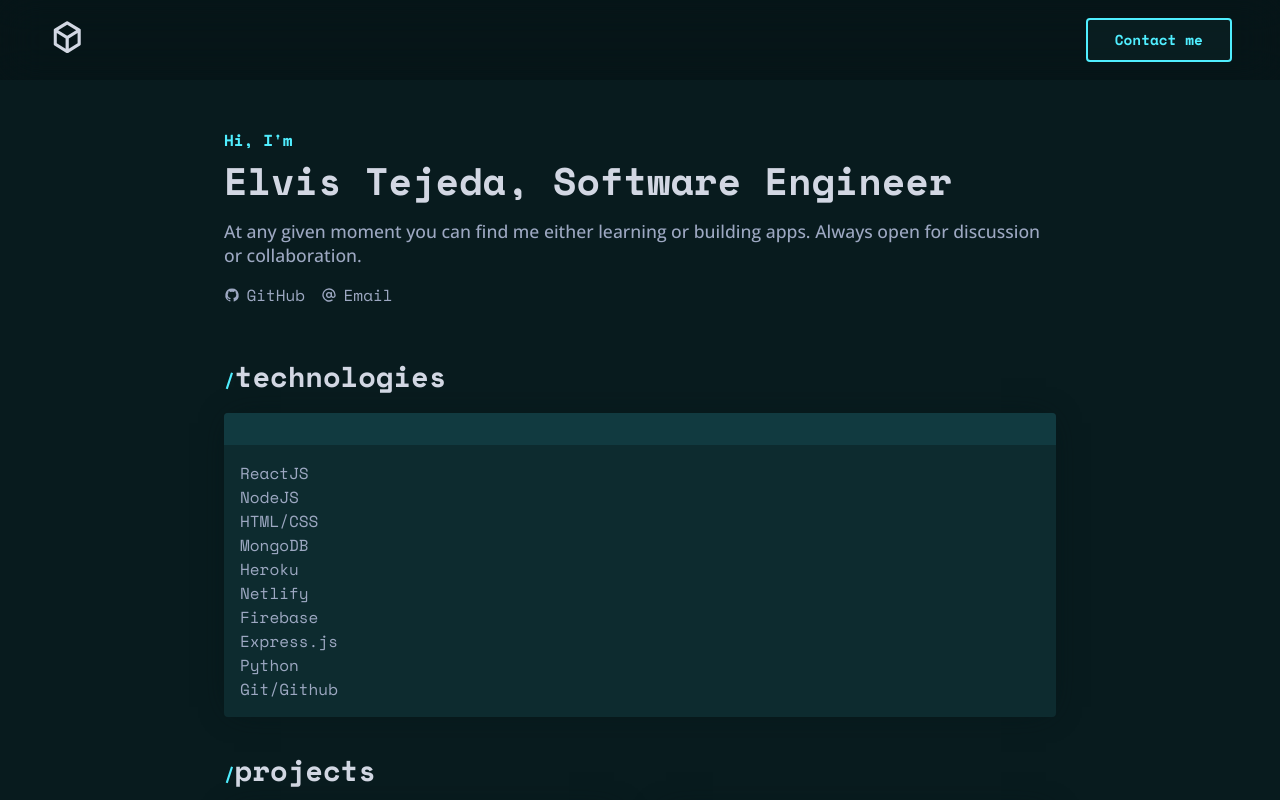
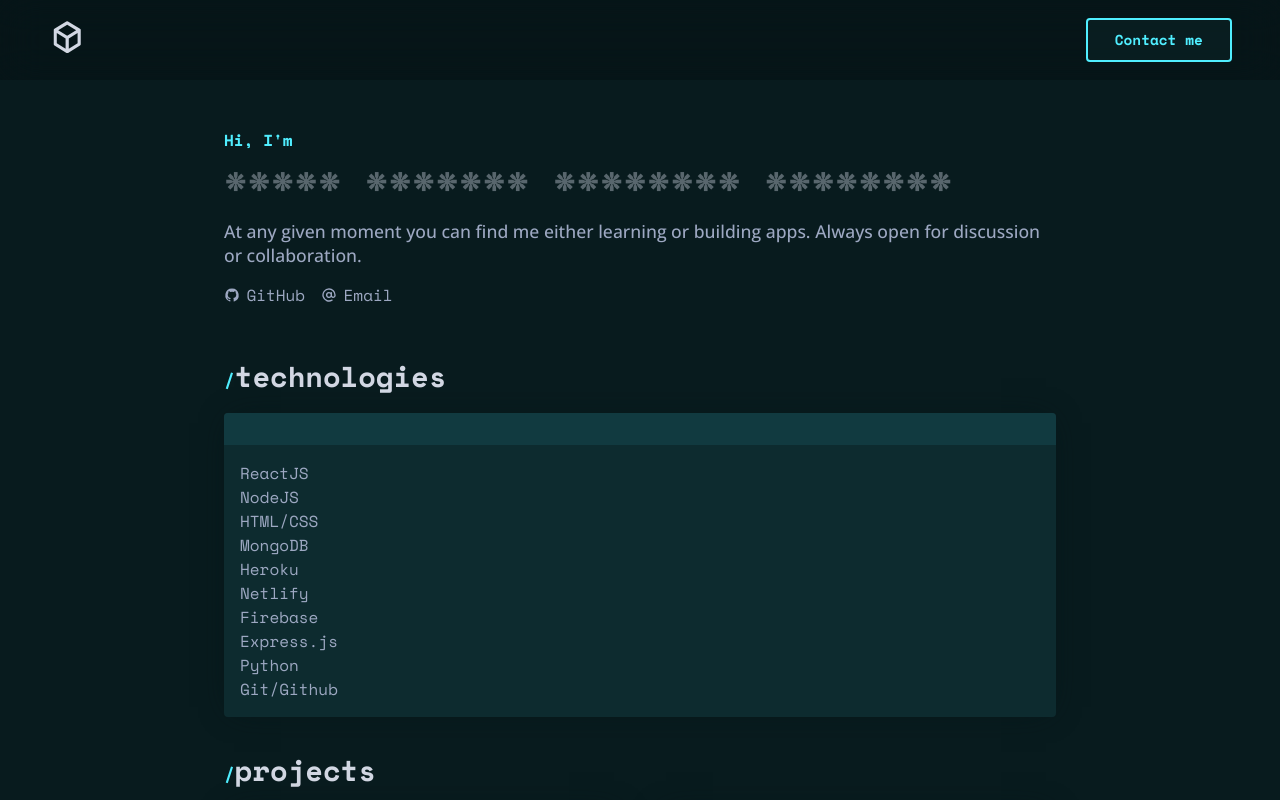
Before and after one commit to elvstejd/portfolio, a React (Create React App) app: page / in a window 1280 px wide. Shown: the top 800 px of the page. Built offline with nearby package versions, Linux system fonts and the light colour scheme.

Commit message:
Use decode effect

```diff
--- a/src/components/Introduction.js
+++ b/src/components/Introduction.js
@@ -1,5 +1,6 @@
 import styled from 'styled-components';
 import { UilGithub, UilAt } from '@iconscout/react-unicons';
+import DecoderEffect from './DecoderEffect';
 
 const HiText = styled.div`
     margin-top: 3rem;
@@ -53,7 +54,9 @@
     return (
         <div>
             <HiText>Hi, I'm</HiText>
-            <NameAndTitle>Elvis Tejeda, Software Engineer</NameAndTitle>
+            <NameAndTitle>
+                <DecoderEffect>Elvis Tejeda, Software Engineer</DecoderEffect>
+            </NameAndTitle>
             <AboutMe>At any given moment you can find me either learning or building apps. Always open for discussion or  collaboration. </AboutMe>
             <SocialsContainer>
                 <Social>
```
